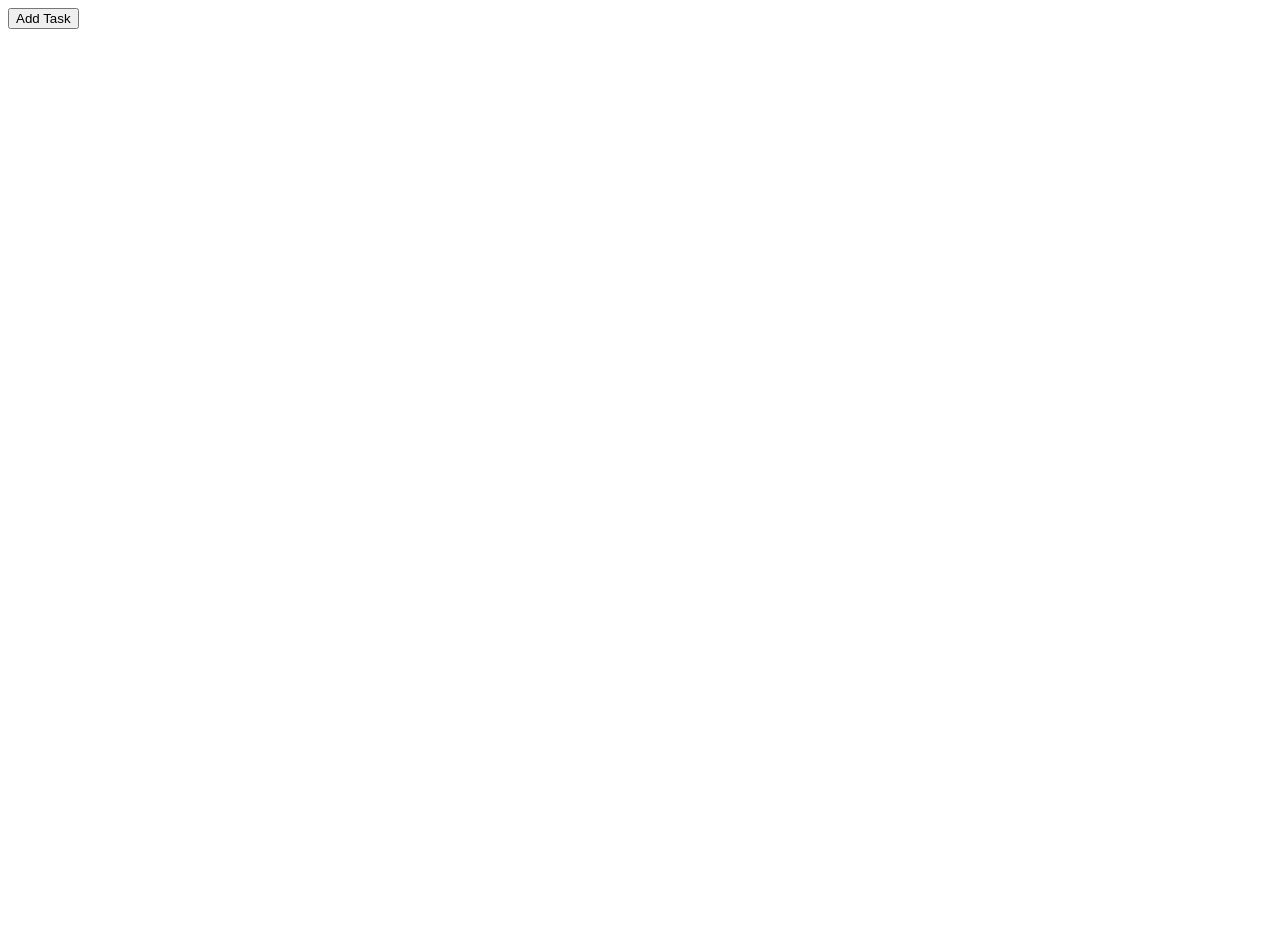
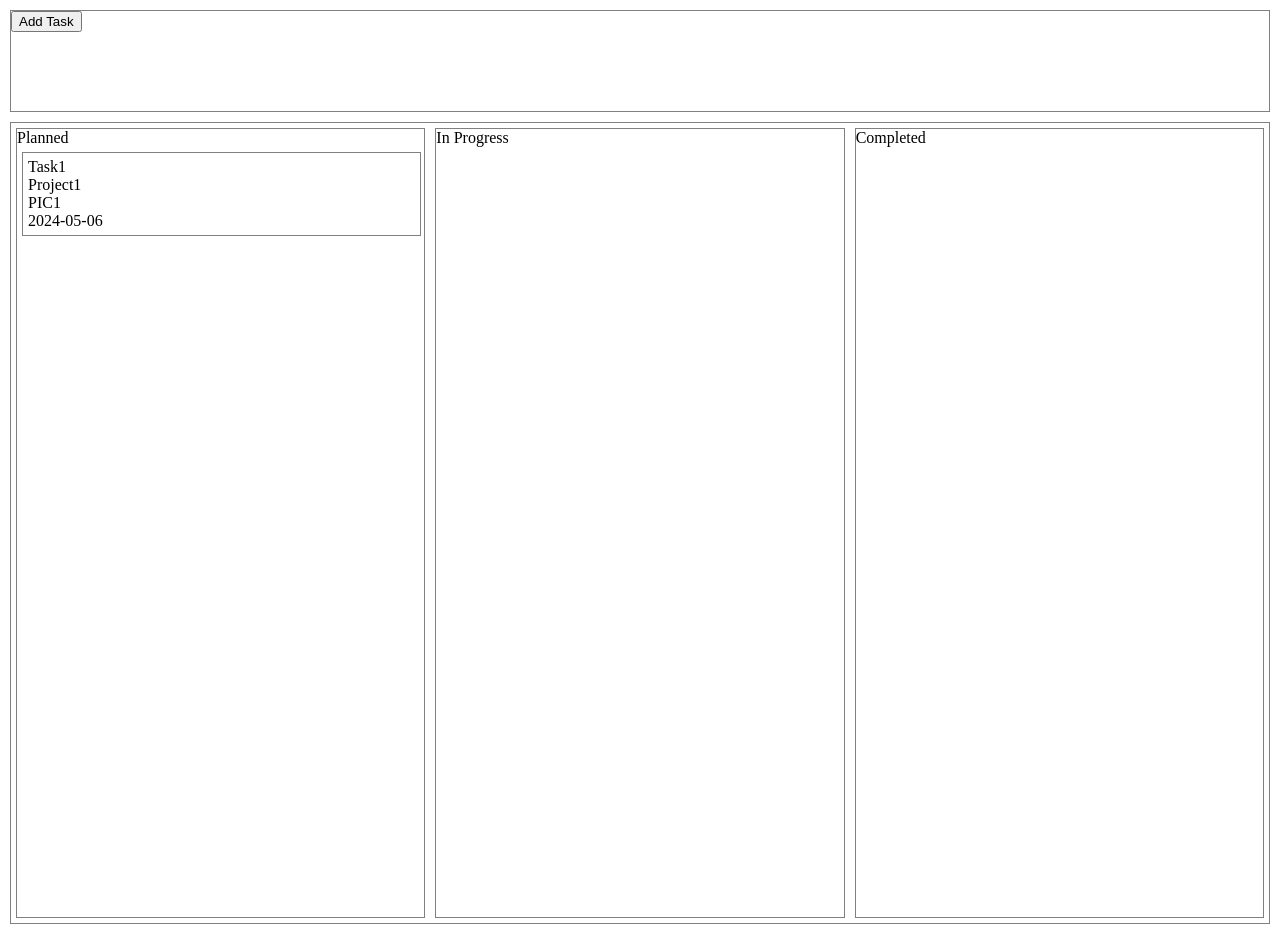
Before and after one commit to ibrahimcode85/Odin_Project_11_ToDoList, a website built with webpack: page src/index.html in a window 1280 px wide. Before the commit the page ends 800 px from the top, so only its background shows below. Built offline with nearby package versions, Linux system fonts and the light colour scheme.

Commit message:
Add basic layout to display header, planned tasks, in-progress tasks and completed tasks. To be styled later - add layout now for easier reference.

```diff
--- a/src/index.html
+++ b/src/index.html
@@ -6,11 +6,13 @@
     <title>My ToDo List</title>
 </head>
 <body>
+    <div class="header">
+        <button id="showInput">Add Task</button>
         <dialog>
-          <label for="taskName">Task Name:</label>
+            <label for="task">Task Name:</label>
             <input type="text" id="task" name="taskName" required>
 
-          <label for="projectName">Project Name:</label>
+            <label for="project">Project Name:</label>
             <input type="text" id="project" name="projectName" required>
 
             <label for="personInCharge">Person In-Charge:</label>
@@ -21,6 +23,28 @@
 
             <button id="createTask">Add</button>
       </dialog>
-    <button id="showInput">Add Task</button>
+    </div>
+
+    <div class="dashboard">
+        <div class="dashboard-child" id="dashboard-planned">
+            <div class="dashboard-title">Planned</div>
+            <div class="card-container">
+                <div class="card-task">Task1</div>
+                <div class="card-project">Project1</div>
+                <div class="card-personInCharge">PIC1</div>
+                <div class="dueDate">2024-05-06</div>
+            </div>
+        </div>
+
+        <div class="dashboard-child" id="dashboard-inProgress">
+            <div class="dashboard-title">In Progress</div>
+        </div>
+
+        <div class="dashboard-child" id="dashboard-completed">
+            <div class="dashboard-title">Completed</div>
+        </div>
+
+    </div>
+
 </body>
 </html>
--- a/src/index.js
+++ b/src/index.js
@@ -1,4 +1,5 @@
 import { differenceInCalendarDays } from "date-fns"; // libray to process date
+import './style.css';
 
 const taskInputButton = document.getElementById('showInput');
 const addTaskButton = document.getElementById('createTask');
@@ -51,7 +52,8 @@ function cardDisplay(card) {
         cardContainer.appendChild(div);
     }
 
-    document.querySelector('body').appendChild(cardContainer);
+    // TODO: make it dynamic based on the status of the project.
+    document.querySelector('#dashboard-planned').appendChild(cardContainer);
 }
 
 function daysRemaining(date) {
--- /dev/null
+++ b/src/style.css
@@ -0,0 +1,33 @@
+body {
+    margin: 5px;
+    display: flex;
+    flex-direction: column;
+}
+
+.header {
+    height: 100px;
+    margin: 5px;
+    border: 1px solid grey;
+}
+
+.dashboard {
+    height: 100vh;
+    margin: 5px;
+    border: 1px solid grey;
+    display: flex;
+    justify-content: space-between;
+
+}
+
+.dashboard-child {
+    width: 33%;
+    margin: 5px;
+    border: 1px solid grey;
+}
+
+.card-container {
+    width: 95%;
+    margin: 5px;
+    padding: 5px;
+    border: 1px solid grey;
+}
```
Lines whose indentation alone changed are shown as unchanged.
